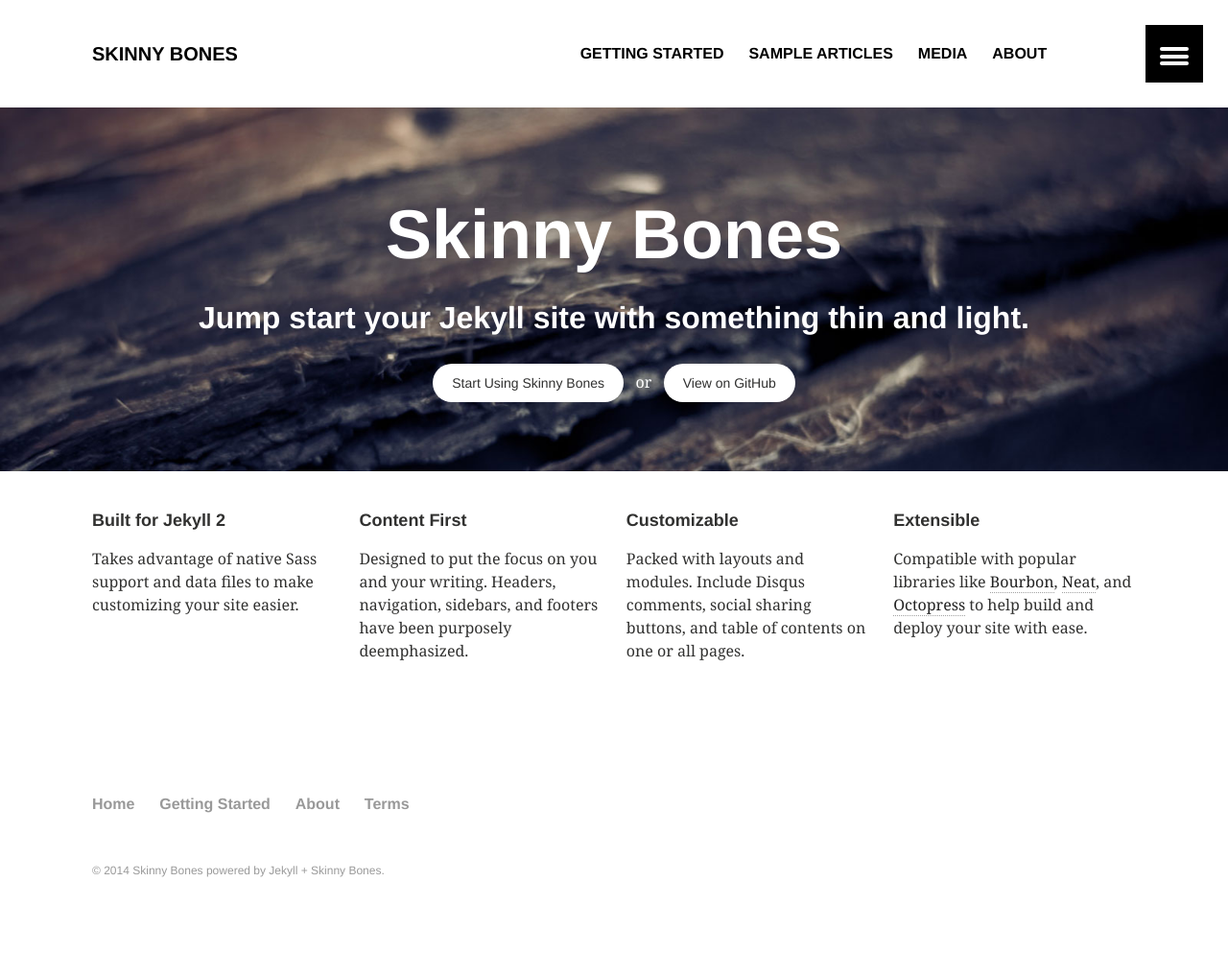
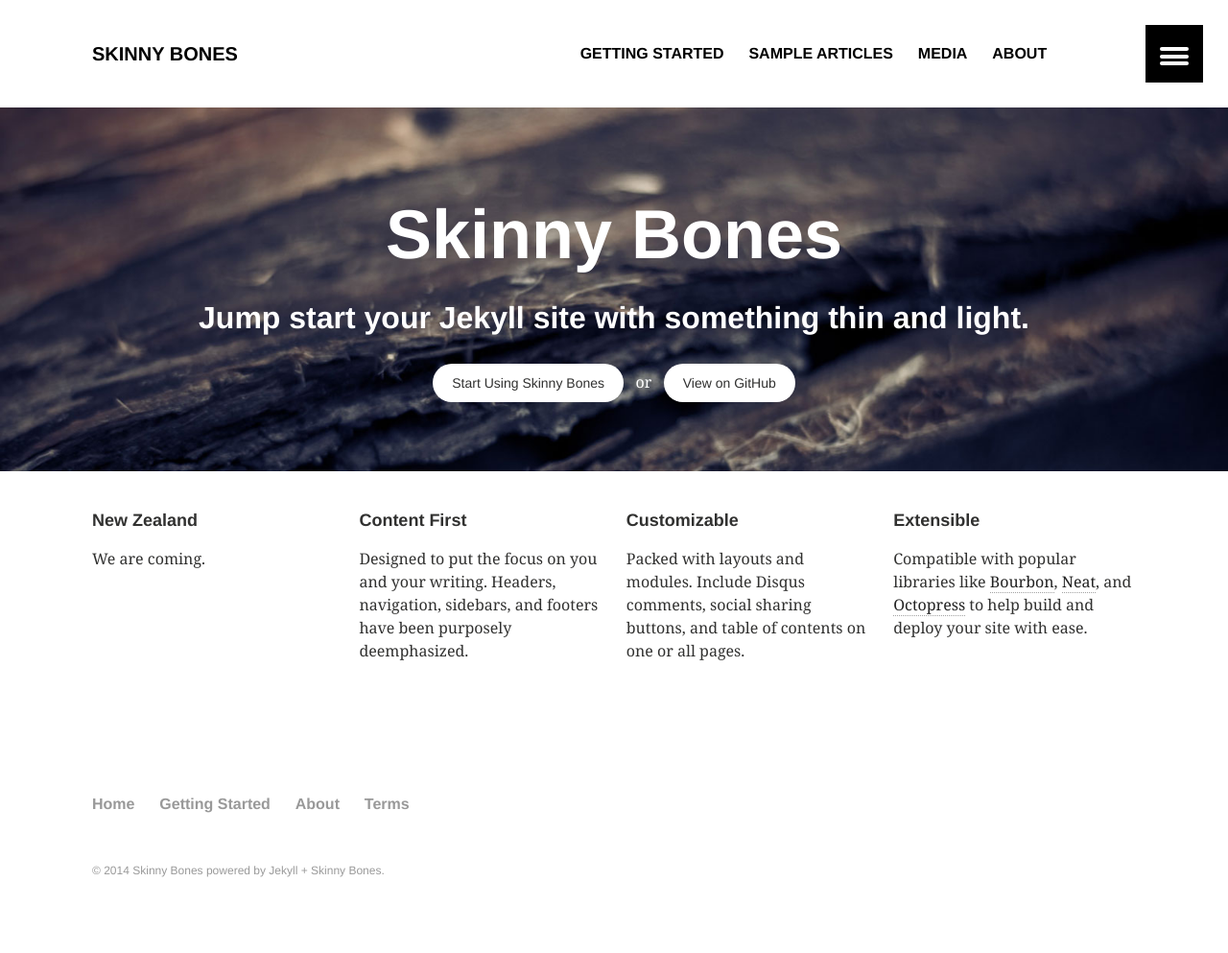
Before and after one commit to rokiwi/old, a Jekyll site: the page built from index.md, in a window 1280 px wide. Shown: the whole page at 96% size. Built offline with Jekyll 4.4.1, drawn with Linux system fonts in a browser that asks for light colours.

Commit message:
Update index.md

```diff
--- a/index.md
+++ b/index.md
@@ -8,8 +8,8 @@
 <div class="tiles">
 
 <div class="tile">
-  <h2 class="post-title">Built for Jekyll 2</h2>
-  <p class="post-excerpt">Takes advantage of native Sass support and data files to make customizing your site easier.</p>
+  <h2 class="post-title">New Zealand</h2>
+  <p class="post-excerpt">We are coming.</p>
 </div><!-- /.tile -->
 
 <div class="tile">
```
